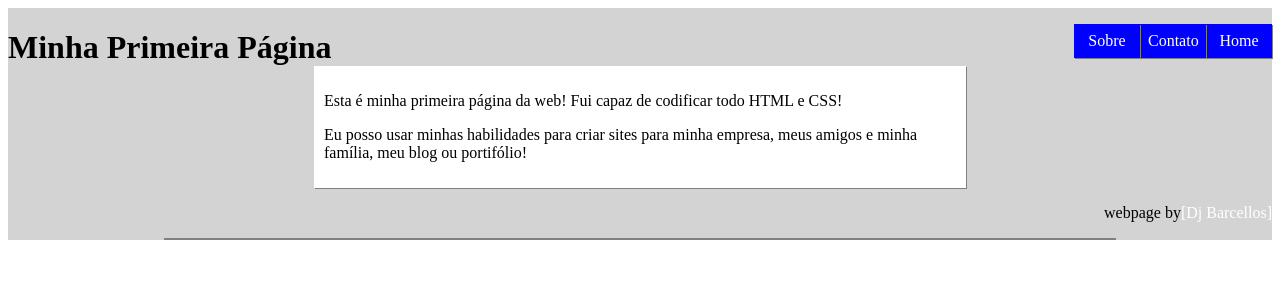
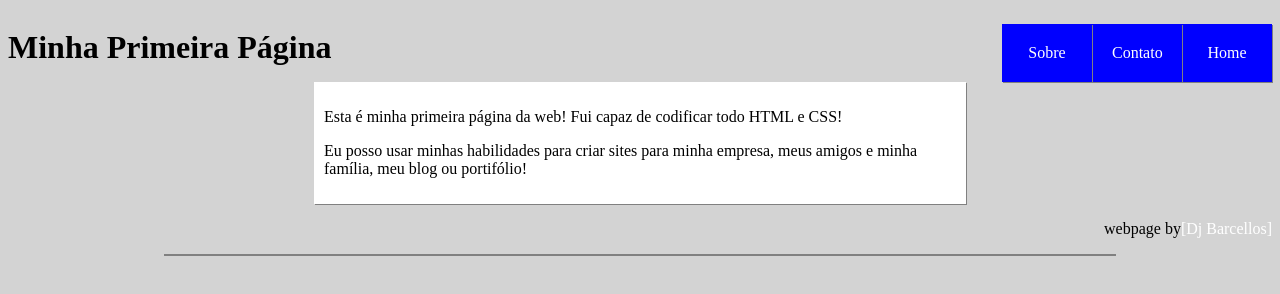
Before and after one commit to xbarcellos/myfirstcss, a plain HTML site: page tp2/index.html in a window 1280 px wide. Drawn offline with Linux system fonts and the light colour scheme.

Commit message:
Update style.css

```diff
--- a/tp2/style.css
+++ b/tp2/style.css
@@ -4,13 +4,12 @@
 }
 #nav a:hover
 {
+padding: 20px;
 background-color: lightblue;
 text-decoration: underline
 }
 #page
-{
-background-color: lightgray;
-}
+
 #logolink
 {
 	float: left;
@@ -34,12 +33,11 @@ li {
 	box-shadow: 1px 1px gray;
 	display:inline-block;
 	text-align: center;
+	background-color:blue;
 	color: white;
-	background-color: blue;
 	position:float;
     width: 50px;
-    border: 3px solid blue;
-    padding: 5px;
+    padding: 20px;
 	top: 5px}
 
 a {
@@ -50,3 +48,7 @@ a {
 {
 text-align: right;
 }
+body
+{
+background-color: lightgray
+}
```
